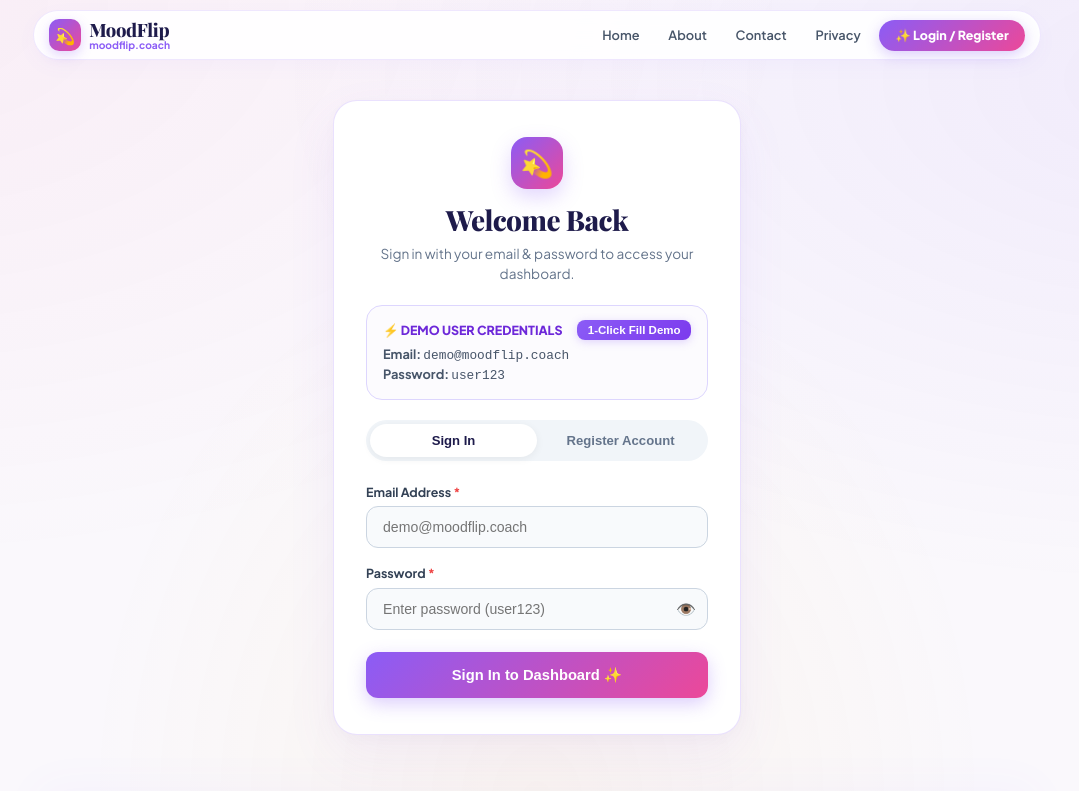
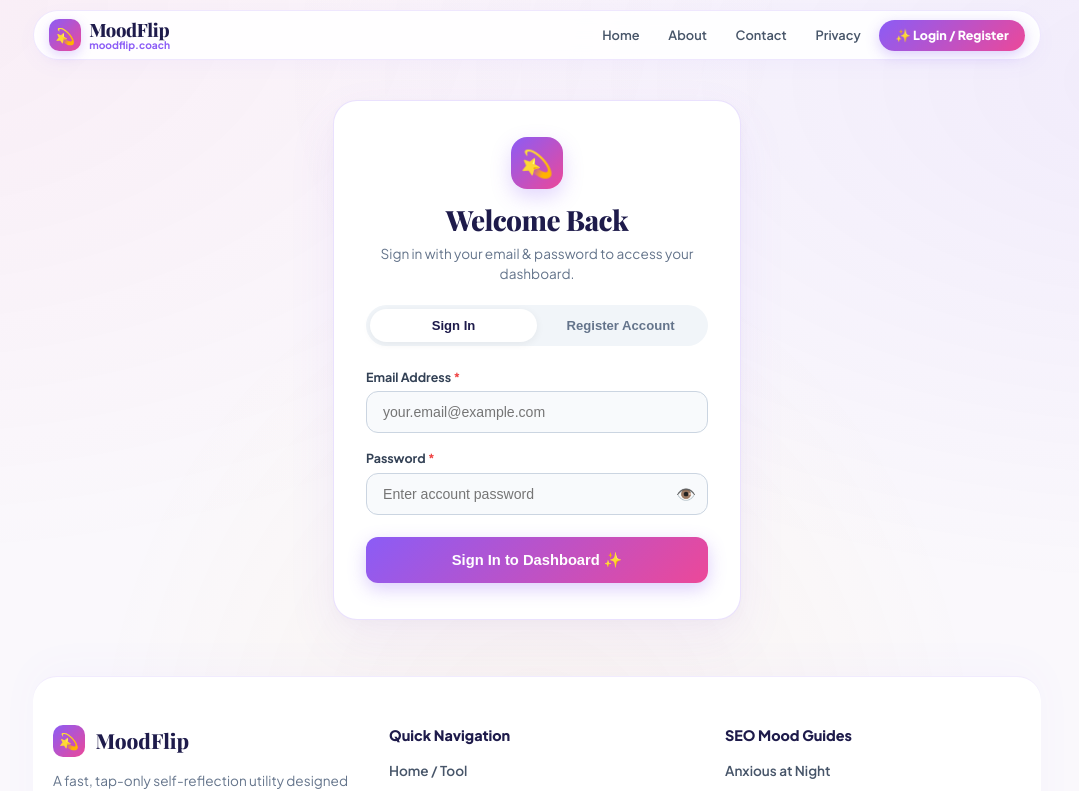
Before and after one commit to CodeStackLab/moodflip-website, a Next.js app: page /login in a window 1280 px wide. Shown: the top 791 px of the page, without its empty margins (103-1182 px from the left). Built offline with nearby package versions, Linux system fonts and the light colour scheme; a web font is replaced by a local one.

Commit message:
Remove demo credentials box from login page and upgrade header user profile badge

```diff
--- a/app/login/page.tsx
+++ b/app/login/page.tsx
@@ -13,12 +13,6 @@ export default function LoginPage() {
   const [consent, setConsent] = useState(true);
   const [loading, setLoading] = useState(false);
   const [success, setSuccess] = useState(false);
-
-  const handleDemoUserFill = () => {
-    setName('Demo User');
-    setEmail('demo@moodflip.coach');
-    setPassword('user123');
-  };
 
   const handleSubmit = async (e: React.FormEvent) => {
     e.preventDefault();
@@ -84,41 +78,6 @@ export default function LoginPage() {
               ? 'Save your mood check-ins & receive custom emotional plans.'
               : 'Sign in with your email & password to access your dashboard.'}
           </p>
-        </div>
-
-        {/* DEMO USER HELPER BOX */}
-        <div style={{
-          background: '#fcfbfe',
-          border: '1.5px solid #ddd6fe',
-          borderRadius: '16px',
-          padding: '0.85rem 1rem',
-          marginBottom: '1.25rem',
-          fontSize: '0.82rem'
-        }}>
-          <div style={{ display: 'flex', justifyContent: 'space-between', alignItems: 'center', marginBottom: '0.3rem' }}>
-            <span style={{ fontWeight: 800, color: '#6d28d9', fontSize: '0.78rem' }}>⚡ DEMO USER CREDENTIALS</span>
-            <button
-              type="button"
-              onClick={handleDemoUserFill}
-              style={{
-                background: 'linear-gradient(135deg, #8b5cf6, #7c3aed)',
-                color: 'white',
-                border: 'none',
-                padding: '0.25rem 0.65rem',
-                borderRadius: '8px',
-                fontSize: '0.72rem',
-                fontWeight: 800,
-                cursor: 'pointer',
-                boxShadow: '0 2px 8px rgba(139, 92, 246, 0.25)'
-              }}
-            >
-              1-Click Fill Demo
-            </button>
-          </div>
-          <div style={{ color: '#475569', lineHeight: 1.45, fontSize: '0.8rem' }}>
-            <div><strong>Email:</strong> <code>demo@moodflip.coach</code></div>
-            <div><strong>Password:</strong> <code>user123</code></div>
-          </div>
         </div>
 
         {/* Mode Selector Tabs */}
@@ -225,7 +184,7 @@ export default function LoginPage() {
                 required
                 value={email}
                 onChange={(e) => setEmail(e.target.value)}
-                placeholder="demo@moodflip.coach"
+                placeholder="your.email@example.com"
                 style={{
                   width: '100%',
                   padding: '0.75rem 1rem',
@@ -250,7 +209,7 @@ export default function LoginPage() {
                   required
                   value={password}
                   onChange={(e) => setPassword(e.target.value)}
-                  placeholder="Enter password (user123)"
+                  placeholder="Enter account password"
                   style={{
                     width: '100%',
                     padding: '0.75rem 2.5rem 0.75rem 1rem',
--- a/components/Header.tsx
+++ b/components/Header.tsx
@@ -39,10 +39,44 @@ export default function Header() {
         <a href="/contact" className={`nav-link ${pathname === '/contact' ? 'active' : ''}`}>Contact</a>
         <a href="/privacy" className={`nav-link ${pathname === '/privacy' ? 'active' : ''}`}>Privacy</a>
 
-        {/* Dynamic User Profile or Login CTA */}
+        {/* Dynamic User Profile Badge or Login CTA */}
         {userProfile ? (
-          <a href="/profile" className="header-auth-btn" style={{ background: 'linear-gradient(135deg, #10b981, #059669)', color: '#ffffff' }}>
-            👤 {userProfile.name || userProfile.email.split('@')[0]}
+          <a
+            href="/profile"
+            className="header-user-profile-badge"
+            style={{
+              display: 'inline-flex',
+              alignItems: 'center',
+              gap: '0.45rem',
+              padding: '0.35rem 0.85rem 0.35rem 0.45rem',
+              background: 'linear-gradient(135deg, #8b5cf6, #ec4899)',
+              color: '#ffffff',
+              borderRadius: '9999px',
+              fontWeight: 800,
+              fontSize: '0.78rem',
+              textDecoration: 'none',
+              boxShadow: '0 4px 14px rgba(139, 92, 246, 0.3)',
+              transition: 'all 0.2s ease',
+              border: '1.5px solid rgba(255, 255, 255, 0.4)'
+            }}
+          >
+            <div style={{
+              width: '24px',
+              height: '24px',
+              borderRadius: '50%',
+              background: '#ffffff',
+              color: '#8b5cf6',
+              fontSize: '0.75rem',
+              fontWeight: 800,
+              display: 'flex',
+              alignItems: 'center',
+              justifyContent: 'center',
+              boxShadow: '0 2px 6px rgba(0,0,0,0.1)'
+            }}>
+              {(userProfile.name || userProfile.email)[0].toUpperCase()}
+            </div>
+            <span>{userProfile.name || userProfile.email.split('@')[0]}</span>
+            <span style={{ fontSize: '0.65rem' }}>🟢</span>
           </a>
         ) : (
           <a href="/login" className="header-auth-btn">
```
Also changed, not shown: 1 other file (tests, documents, lock files or other folders).
